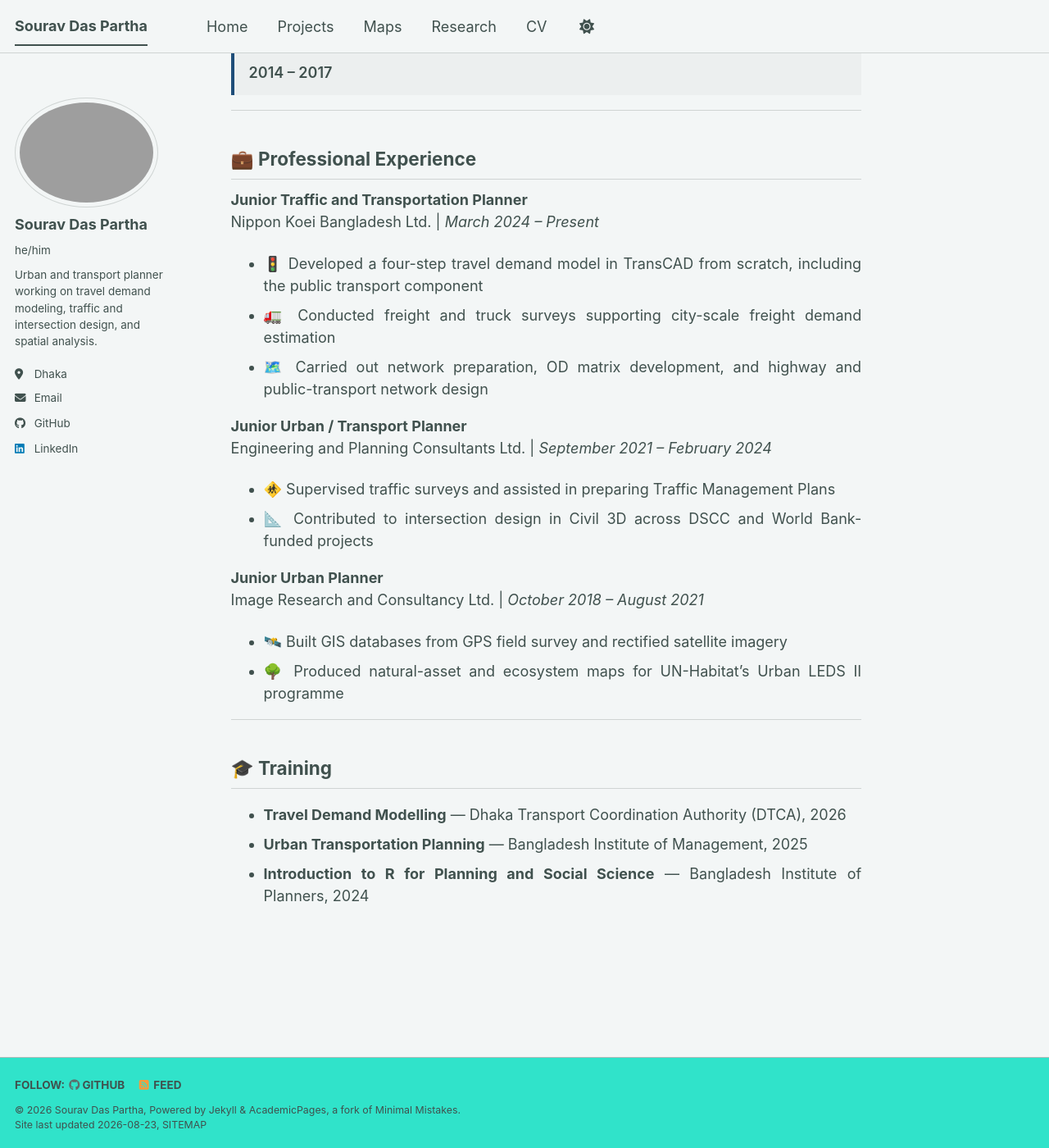
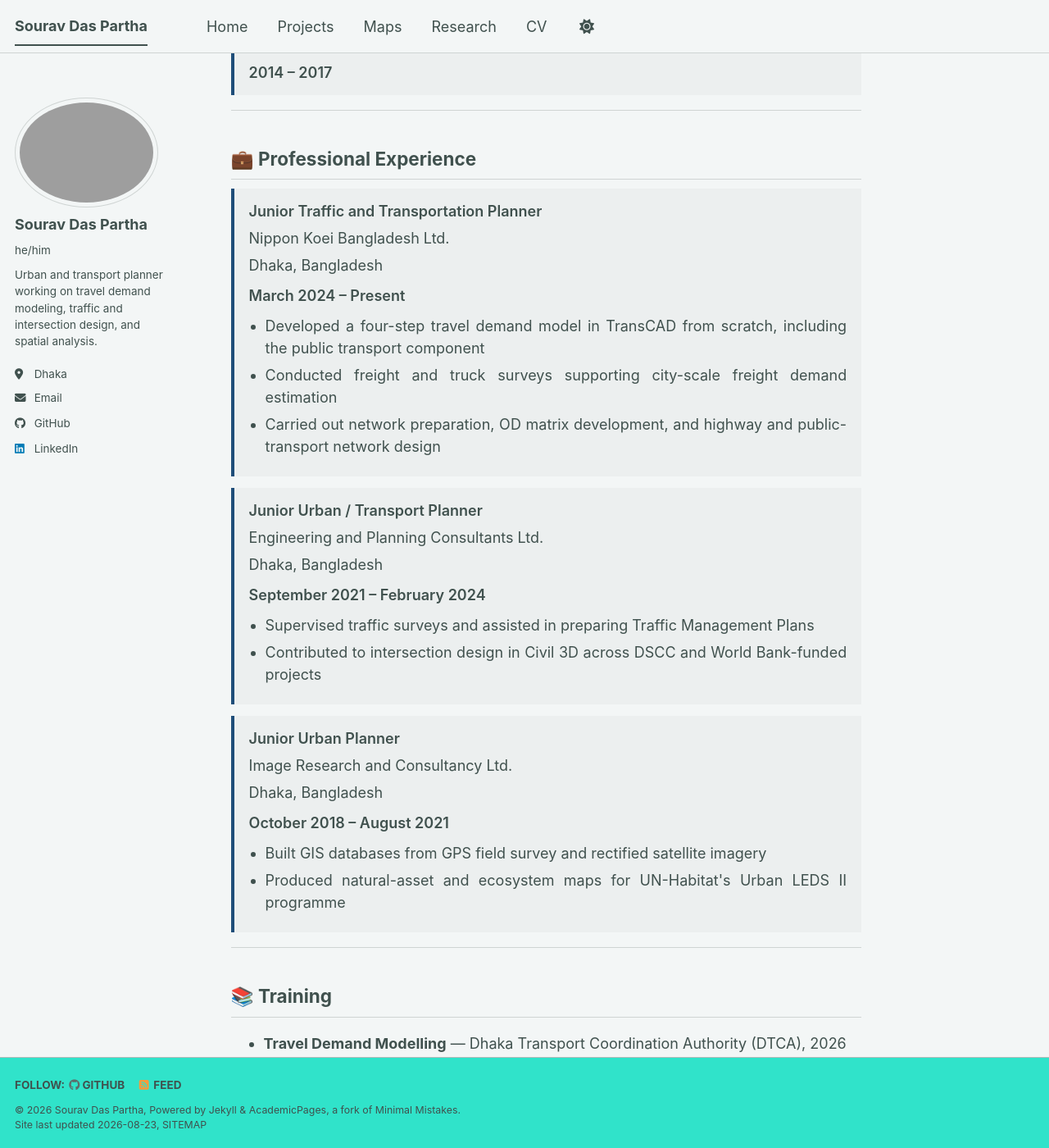
Before and after one commit to souravdaspartha/souravdaspartha.github.io, a Jekyll site: the page built from _pages/about.md, in a window 1280 px wide and 1400 px high, scrolled down 1142 px. Shown: the whole window at 82% size. Built offline with Jekyll 4.4.1, drawn with Linux system fonts in a browser that asks for light colours; a script bundle is joined from its source files by our own code; library files that are not in the unit come from our copies.

Commit message:
Update about.md

```diff
--- a/_pages/about.md
+++ b/_pages/about.md
@@ -56,30 +56,45 @@ I am a Transport Planner and Travel Demand Modeller specializing in travel deman
 
 ---
 
-## 💼 Professional Experience
+<h2>💼 Professional Experience</h2>
 
-**Junior Traffic and Transportation Planner**<br>
-Nippon Koei Bangladesh Ltd. | *March 2024 – Present*
+<div style="border-left: 4px solid #1F4E79; background: rgba(128,128,128,0.06); padding: 14px 18px; margin-bottom: 14px;">
+  <div style="font-weight: 600; margin-bottom: 6px;">Junior Traffic and Transportation Planner</div>
+  <div style="margin-bottom: 6px;">Nippon Koei Bangladesh Ltd.</div>
+  <div style="margin-bottom: 10px;">Dhaka, Bangladesh</div>
+  <div style="font-weight: 600; margin-bottom: 10px;">March 2024 &ndash; Present</div>
+  <ul style="margin: 0; padding-left: 20px;">
+    <li style="margin-bottom: 6px;">Developed a four-step travel demand model in TransCAD from scratch, including the public transport component</li>
+    <li style="margin-bottom: 6px;">Conducted freight and truck surveys supporting city-scale freight demand estimation</li>
+    <li>Carried out network preparation, OD matrix development, and highway and public-transport network design</li>
+  </ul>
+</div>
 
-- 🚦 Developed a four-step travel demand model in TransCAD from scratch, including the public transport component
-- 🚛 Conducted freight and truck surveys supporting city-scale freight demand estimation
-- 🗺️ Carried out network preparation, OD matrix development, and highway and public-transport network design
+<div style="border-left: 4px solid #1F4E79; background: rgba(128,128,128,0.06); padding: 14px 18px; margin-bottom: 14px;">
+  <div style="font-weight: 600; margin-bottom: 6px;">Junior Urban / Transport Planner</div>
+  <div style="margin-bottom: 6px;">Engineering and Planning Consultants Ltd.</div>
+  <div style="margin-bottom: 10px;">Dhaka, Bangladesh</div>
+  <div style="font-weight: 600; margin-bottom: 10px;">September 2021 &ndash; February 2024</div>
+  <ul style="margin: 0; padding-left: 20px;">
+    <li style="margin-bottom: 6px;">Supervised traffic surveys and assisted in preparing Traffic Management Plans</li>
+    <li>Contributed to intersection design in Civil 3D across DSCC and World Bank-funded projects</li>
+  </ul>
+</div>
 
-**Junior Urban / Transport Planner**<br>
-Engineering and Planning Consultants Ltd. | *September 2021 – February 2024*
-
-- 🚸 Supervised traffic surveys and assisted in preparing Traffic Management Plans
-- 📐 Contributed to intersection design in Civil 3D across DSCC and World Bank-funded projects
-
-**Junior Urban Planner**<br>
-Image Research and Consultancy Ltd. | *October 2018 – August 2021*
-
-- 🛰️ Built GIS databases from GPS field survey and rectified satellite imagery
-- 🌳 Produced natural-asset and ecosystem maps for UN-Habitat's Urban LEDS II programme
+<div style="border-left: 4px solid #1F4E79; background: rgba(128,128,128,0.06); padding: 14px 18px; margin-bottom: 14px;">
+  <div style="font-weight: 600; margin-bottom: 6px;">Junior Urban Planner</div>
+  <div style="margin-bottom: 6px;">Image Research and Consultancy Ltd.</div>
+  <div style="margin-bottom: 10px;">Dhaka, Bangladesh</div>
+  <div style="font-weight: 600; margin-bottom: 10px;">October 2018 &ndash; August 2021</div>
+  <ul style="margin: 0; padding-left: 20px;">
+    <li style="margin-bottom: 6px;">Built GIS databases from GPS field survey and rectified satellite imagery</li>
+    <li>Produced natural-asset and ecosystem maps for UN-Habitat's Urban LEDS II programme</li>
+  </ul>
+</div>
 
 ---
 
-## 🎓 Training
+## 📚 Training
 
 - **Travel Demand Modelling** — Dhaka Transport Coordination Authority (DTCA), 2026
 - **Urban Transportation Planning** — Bangladesh Institute of Management, 2025
```
